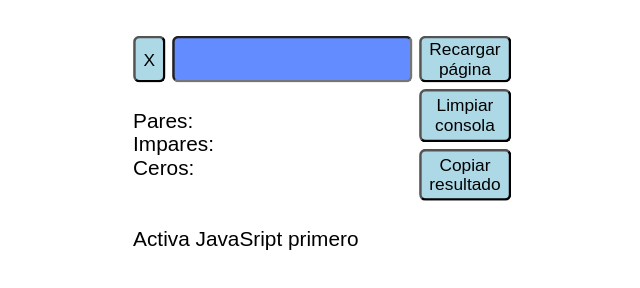
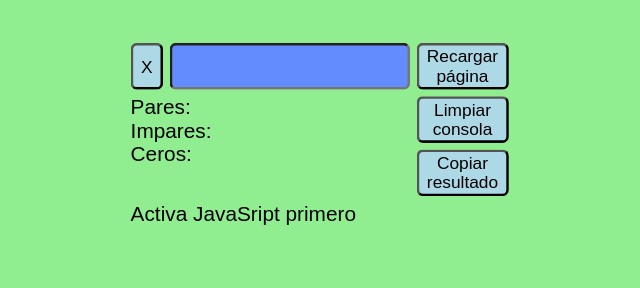
Before and after one commit to GTHC-009/Mis-proyectos-JS, a plain HTML site: page Filtro de pares, impares y ceros/index.html in a window 1280 px wide. Shown: the whole page, without its empty margins (343-983 px from the left). Drawn offline with Linux system fonts and the light colour scheme.

Commit message:
Fondo verde. Todos los elementos sin margen

```diff
--- a/Filtro de pares, impares y ceros/style.css
+++ b/Filtro de pares, impares y ceros/style.css
@@ -1,6 +1,12 @@
-body {
+  * {
+    margin: 0;
+    border-spacing: 0;
+  }
+
+  body {
     font-family: arial;
     justify-content: center;
+    background-color: lightgreen;
   }
 
   #revision {
```
